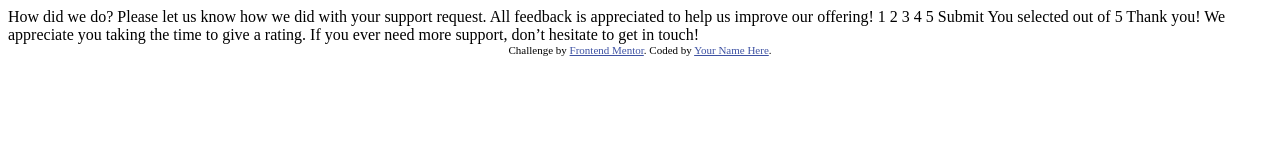
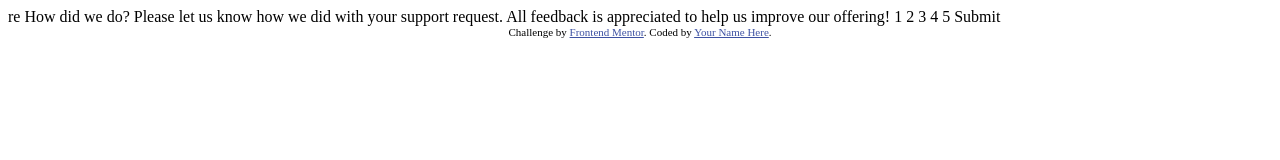
Before and after one commit to erandakarachchi/interactive-rating-component-fe, a plain HTML site: page index.html in a window 1280 px wide. Drawn offline with Linux system fonts and the light colour scheme.

Commit message:
removed a comment

```diff
--- /dev/null
+++ b/index.css
@@ -0,0 +1,10 @@
+@import url("https://fonts.googleapis.com/css2?family=Overpass:wght@400;700&display=swap");
+
+:root {
+  --primary-orange: hsl(25, 97%, 53%);
+  --white: hsl(217, 12%, 63%);
+  --gray: hsl(216, 12%, 54%);
+  --blue: hsl(213, 19%, 18%);
+  --dark-blue: hsl(216, 12%, 8%);
+  --overpass-family: "Overpass", sans-serif;
+}
--- a/index.html
+++ b/index.html
@@ -3,7 +3,7 @@
 <head>
   <meta charset="UTF-8">
   <meta name="viewport" content="width=device-width, initial-scale=1.0"> <!-- displays site properly based on user's device -->
-
+  <link> re
   <link rel="icon" type="image/png" sizes="32x32" href="./images/favicon-32x32.png">
 
   <title>Frontend Mentor | Interactive rating component</title>
@@ -16,8 +16,6 @@
 </head>
 <body>
 
-  <!-- Rating state start -->
-
   How did we do?
 
   Please let us know how we did with your support request. All feedback is appreciated
@@ -27,19 +25,6 @@
 
   Submit
 
-  <!-- Rating state end -->
-
-  <!-- Thank you state start -->
-
-  You selected <!-- Add rating here --> out of 5
-
-  Thank you!
-
-  We appreciate you taking the time to give a rating. If you ever need more support,
-  don’t hesitate to get in touch!
-
-  <!-- Thank you state end -->
-
 
   <div class="attribution">
     Challenge by <a href="https://www.frontendmentor.io?ref=challenge" target="_blank">Frontend Mentor</a>.
```
